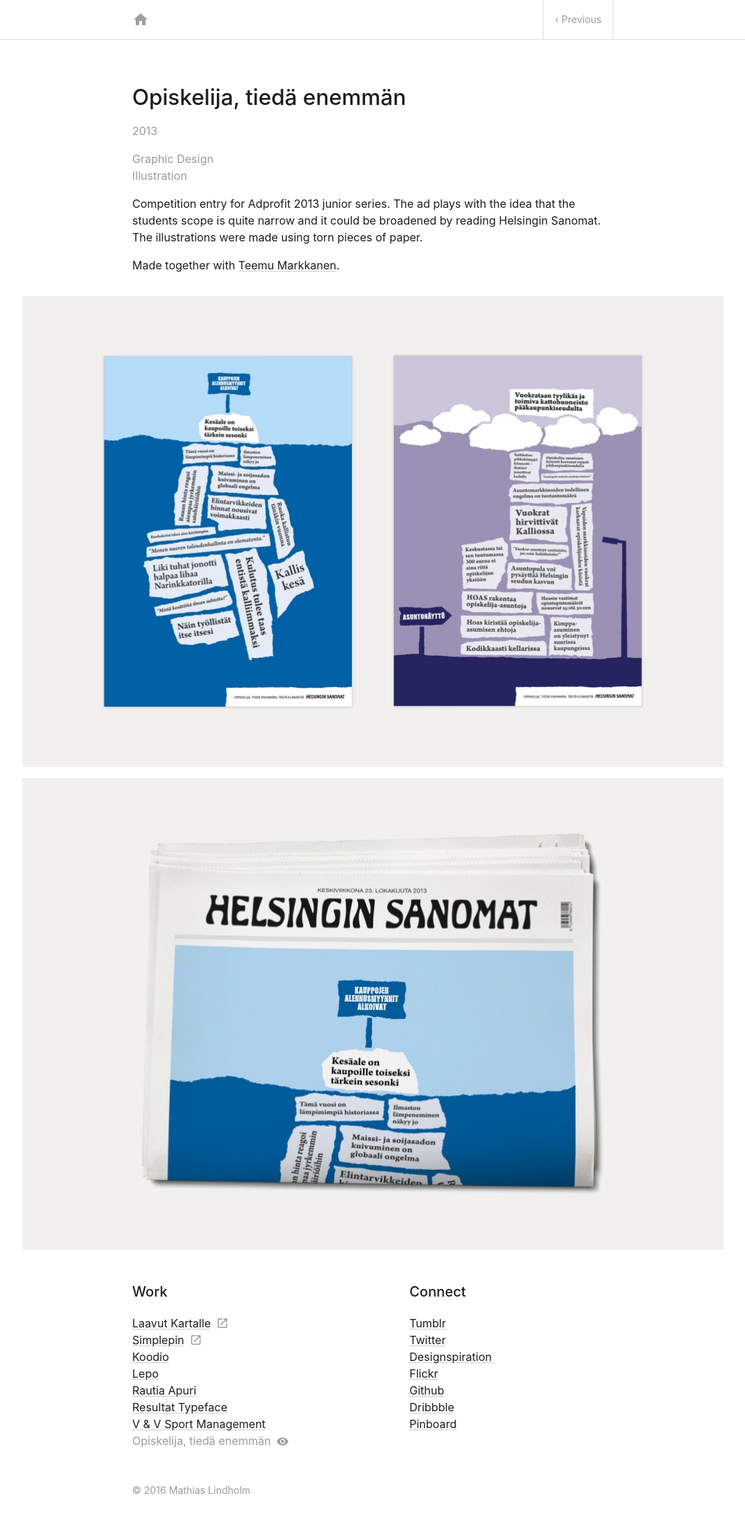
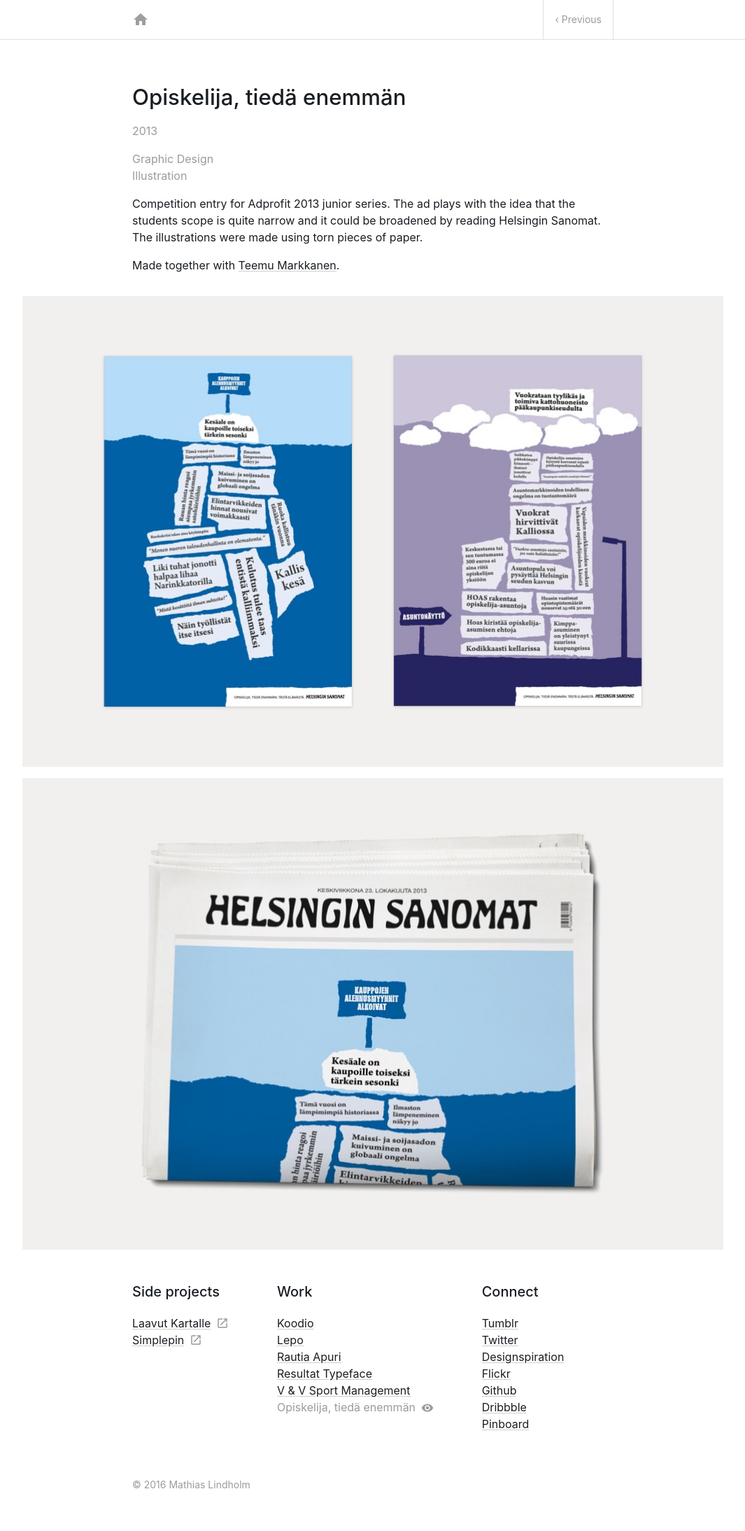
Before and after one commit to mlindholm/homepage, a Jekyll site: the page built from _posts/2013-07-01-adprofit.md, in a window 1280 px wide. Shown: the whole page at 70% size, without its empty margins (107-1172 px from the left). Built offline with Jekyll 4.4.1, drawn with Linux system fonts in a browser that asks for light colours; nearby versions of some CDN libraries.

Commit message:
Add side projects column to list navigation

```diff
--- a/_includes/list-navigation.html
+++ b/_includes/list-navigation.html
@@ -1,15 +1,26 @@
 <div class="sub-navigation">
+  <div class="block">
+    <h3>Side projects</h3>
+    <ul>
+      {% for post in site.posts %}
+        {% if post.ext_link %}
+          <li class="external"><a href="{{ post.ext_link }}">{{ post.title }}</a></li>
+        {% endif %}
+      {% endfor %}
+    </ul>
+  </div>
+
   <div class="block">
     <h3>Work</h3>
     <ul>
       {% for post in site.posts %}
-        {% if page.url == post.url %}
-          <li class="active">{{ post.title }}</li>
-        {% elsif post.ext_link %}
-          <li class="external"><a href="{{ post.ext_link }}">{{ post.title }}</a></li>
-        {% else %}
-          <li><a href="{{ post.url }}">{{ post.title }}</a></li>
-        {% endif %}
+        {% unless post.ext_link %}
+          {% if page.url == post.url %}
+            <li class="active">{{ post.title }}</li>
+          {% else %}
+            <li><a href="{{ post.url }}">{{ post.title }}</a></li>
+          {% endif %}
+        {% endunless %}
       {% endfor %}
     </ul>
   </div>
--- a/_scss/_main.scss
+++ b/_scss/_main.scss
@@ -206,10 +206,11 @@
     -webkit-flex: 1 1 auto;
         -ms-flex: 1 1 auto;
             flex: 1 1 auto;
+    margin-bottom: 1rem;
 
-    &:first-child {
+    &:last-child {
       @include media-query($phone) {
-        margin-bottom: 1rem;
+        margin-bottom: 0;
       }
     }
   }
```
